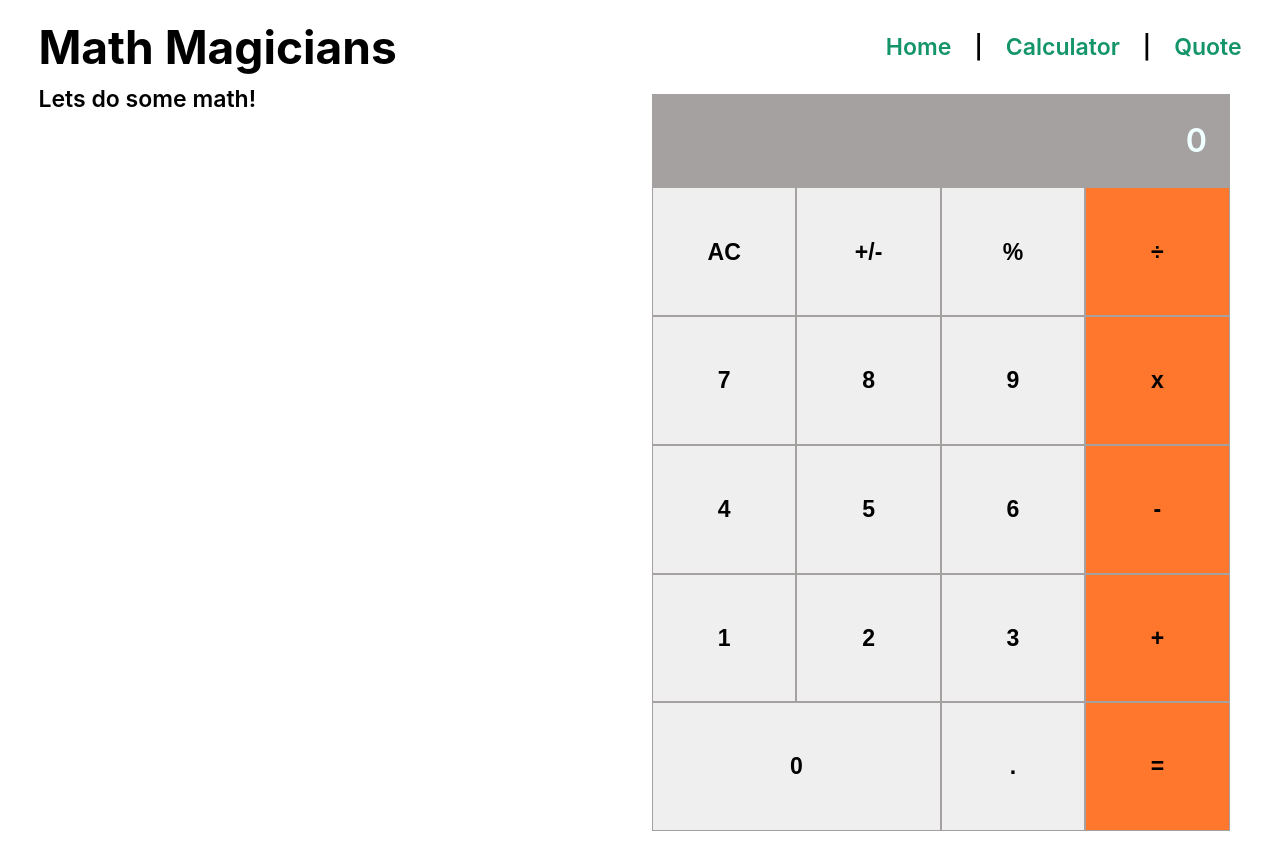
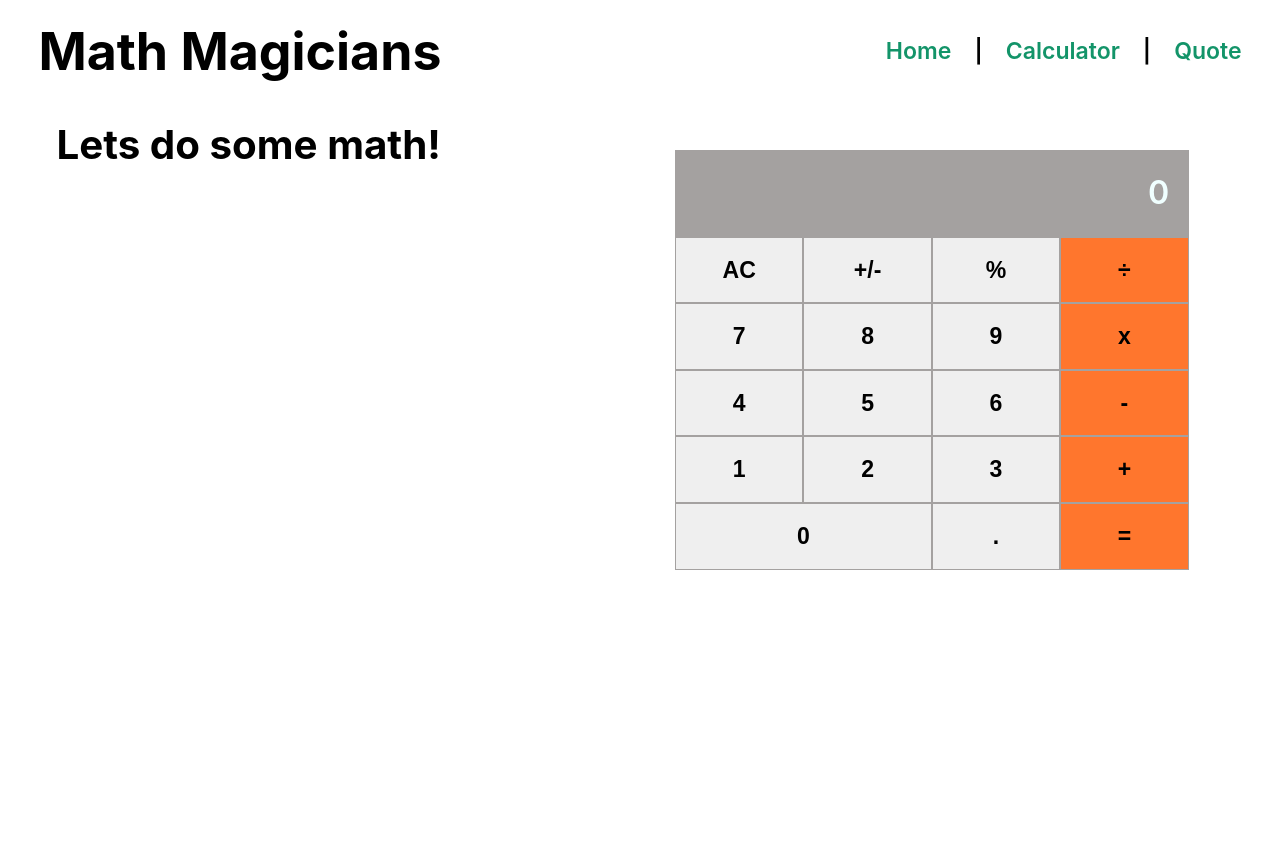
Before and after one commit to enmanuelbayen/Math-magicians, a React (Create React App) app: page /calculator in a window 1280 px wide. After the commit the page ends 800 px from the top, so only its background shows below. Built offline with nearby package versions, Linux system fonts and the light colour scheme.

Commit message:
Calculator page basic  wireframe

```diff
--- a/src/App.js
+++ b/src/App.js
@@ -5,7 +5,7 @@ function App() {
   return (
     <section className="app-section">
       <div className="App grid">
-        <h2>Lets do some math!</h2>
+        <h1>Lets do some math!</h1>
         <Calculator />
       </div>
     </section>
--- a/src/components/Navbar.js
+++ b/src/components/Navbar.js
@@ -3,7 +3,7 @@ import { Link } from 'react-router-dom';
 
 const Navbar = () => (
   <nav className="navbar">
-    <Link to="/" className="txtDecoNone">Home</Link>
+    <Link to="/home" className="txtDecoNone">Home</Link>
     <span>|</span>
     <Link to="/calculator" className="txtDecoNone">Calculator</Link>
     <span>|</span>
--- a/src/index.js
+++ b/src/index.js
@@ -14,7 +14,7 @@ import Error404 from './components/Error404';
 
 const router = createBrowserRouter([
   {
-    path: '/',
+    path: '/home',
     element: <Header><Home /></Header>,
   },
   {
--- a/src/style/Calculator.css
+++ b/src/style/Calculator.css
@@ -3,12 +3,12 @@
 }
 
 .App {
-  margin: 0;
+  padding: 2% 1.5%;
   grid-template-columns: repeat(2, 1fr);
 }
 
 .calculator {
- padding: 2%;
+  padding: 6%;
 }
 
 .calculator button {
@@ -18,7 +18,7 @@
 .result {
   text-align: end;
   background: #a4a1a0;
-  padding: 0.7em;
+  padding: 0.6em;
   color: azure;
   font-size: 1.4em;
 }
@@ -33,7 +33,7 @@
 
 .key-row {
   cursor: pointer;
-  padding: 2em 1em;
+  padding: 15px;
   border: solid 0.5px #a4a1a0;
 }
 
--- a/src/style/header.css
+++ b/src/style/header.css
@@ -6,7 +6,7 @@
 
 .logo {
   font-weight: 700;
-    font-size: 2em;
+  font-size: 2.25em;
 }
 
 .navbar {
--- a/src/style/home.css
+++ b/src/style/home.css
@@ -1,14 +1,10 @@
 .home-page {
-    display: flex;
-    flex-direction: column;
-    gap: 1em;
-    padding: 2% 1.5%;
-}
-
-.home-page h1 {
-    font-size: 1.7em;
+  display: flex;
+  flex-direction: column;
+  gap: 1em;
+  padding: 2% 1.5%;
 }
 
 .home-page p {
-    font-size: .8em;
+  font-size: 0.8em;
 }
--- a/src/style/index.css
+++ b/src/style/index.css
@@ -1,11 +1,15 @@
 #root {
   padding: 1% 3%;
+}
+
+h1 {
+  font-size: 1.75em;
+  font-weight: 700;
 }
 
 * {
   margin: 0;
   padding: 0;
-  box-sizing: border-box;
   font-size: 1.2rem;
   font-weight: 600;
   line-height: 1.5;
```
Lines whose indentation alone changed are shown as unchanged.
